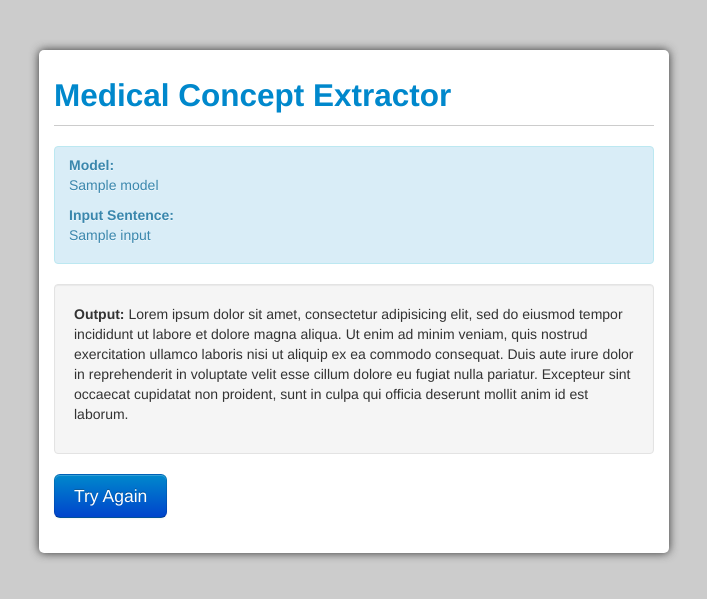
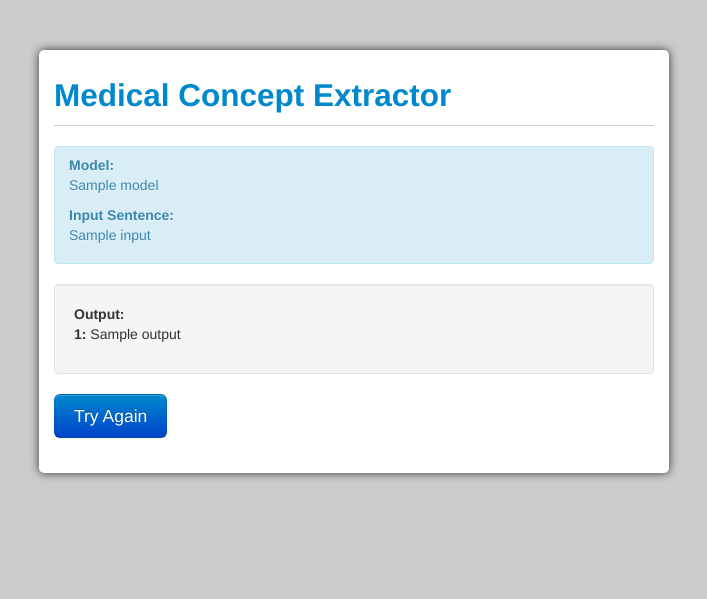
Before and after one commit to tnaumann/ConceptExtraction, a Flask app: template code/web/templates/result.html in a window 1280 px wide. Shown: the top 599 px of the page, without its empty margins (286-993 px from the left). Run offline with Flask 2, Linux system fonts and the light colour scheme; the template is opened without the code that fills it: most values are stand-ins (such as "Sample title", 1, 10 or a date in 2020); some libraries are stand-ins or nearby versions.

Commit message:
Updating the web appication to propertly call through to the model.

```diff
--- a/code/model.py
+++ b/code/model.py
@@ -45,7 +45,7 @@ class Model:
 		if model_directory != "":
 			helper.mkpath(model_directory)
 
-		self.filename = filename
+		self.filename = os.path.realpath(filename)
 		self.type = type
 		self.vocab = {}
 
--- a/code/web/app.py
+++ b/code/web/app.py
@@ -1,24 +1,69 @@
+import os
+import os.path
+import nltk
+import glob
+import json
+import libml
+
+from sets import Set
+from model import Model
 from flask import Flask
 from flask import render_template
 from flask import request
 
-import json as simplejson
+app = Flask(__name__)
 
-import os
-import os.path
-
-app = Flask(__name__)
+models_directory = os.path.join(os.path.dirname(__file__), "../../models")
 
 @app.route('/')
 def index():
+	items = []
 
-	models_directory = os.path.join(os.path.dirname(__file__), "../../models")
-	models = os.listdir(models_directory)
-	return render_template("form.html", models = models)
+	models = glob.glob(os.path.join(models_directory, '*'))
+
+	for model in models:
+		name = os.path.basename(model)
+		available_models = Set(os.listdir(model))
+
+		if "model" not in available_models:
+			continue
+
+		for type in ["svm", "crf", "lin"]:
+			if "model." + str(type) in available_models:
+				properties = {
+					"name": name,
+					"type": type
+				}
+				items.append((json.dumps(properties), name + " - " + type.upper()))
+
+	return render_template("form.html", models = items)
 
 @app.route('/process', methods=['POST', 'GET'])
-def function():
-	return render_template("result.html", input = request.form['input'], model = request.form['model'])
+def process():
+	data = request.form['input']
+	data = nltk.sent_tokenize(data)
+	data = map(nltk.word_tokenize, data)
+
+	properties = request.form['model']
+	properties = json.loads(properties)
+
+	model = Model.load(os.path.join(models_directory, properties["name"], "model"))
+	labels = model.predict(data)
+	output = None
+
+
+	if properties["type"] == "svm":
+		output = labels[libml.SVM]
+	elif properties["type"] == "crf":
+		output = labels[libml.CRF]
+	elif properties["type"] == "lin":
+		output = labels[libml.LIN]
+
+	output = sum(output, [])
+	data = sum(data, [])
+	output = zip(data, output)
+
+	return render_template("result.html", input = request.form["input"], model = properties["name"] + " - " + properties["type"].upper(), output = output)
 
 def run():
     app.debug = True
--- a/code/web/templates/form.html
+++ b/code/web/templates/form.html
@@ -7,9 +7,7 @@
 	  			<label>Choose Model</label>
 	  			<select name="model" class="input-block-level">
 	  				{% for model in models: %}
-	  					<option>{{ model }} - SVM</option>
-	  					<option>{{ model }} - LIN</option>
-	  					<option>{{ model }} - CRF</option>
+	  					<option value="{{ model[0] }}">{{ model[1] }}</option>
 	  				{% endfor %}
 	  			</select>
 	  			<span class="help-block"><br></span>
--- a/code/web/templates/result.html
+++ b/code/web/templates/result.html
@@ -5,7 +5,7 @@
 		<div class="alert alert-info">
 		  <b>Model:</b>
 		  <p>
-	  	{{ model }}
+			{{ model }}
 		  </p>
 		  <b>Input Sentence:</b>
 		  <p>
@@ -14,8 +14,11 @@
 		</div>
 	  	<div class="well">
 	  		<b>Output:</b>
-	  		<pTagged >
-	  			Lorem ipsum dolor sit amet, consectetur adipisicing elit, sed do eiusmod tempor incididunt ut labore et dolore magna aliqua. Ut enim ad minim veniam, quis nostrud exercitation ullamco laboris nisi ut aliquip ex ea commodo consequat. Duis aute irure dolor in reprehenderit in voluptate velit esse cillum dolore eu fugiat nulla pariatur. Excepteur sint occaecat cupidatat non proident, sunt in culpa qui officia deserunt mollit anim id est laborum.
+	  		<p>
+	  		{% for t in output: %}
+	  			<b>{{ t[0] }}:</b>  {{ t[1] }}
+	  			<br>
+	  		{% endfor %}
 	  		</p>
 	  	</div>
 	  	<form>
```
